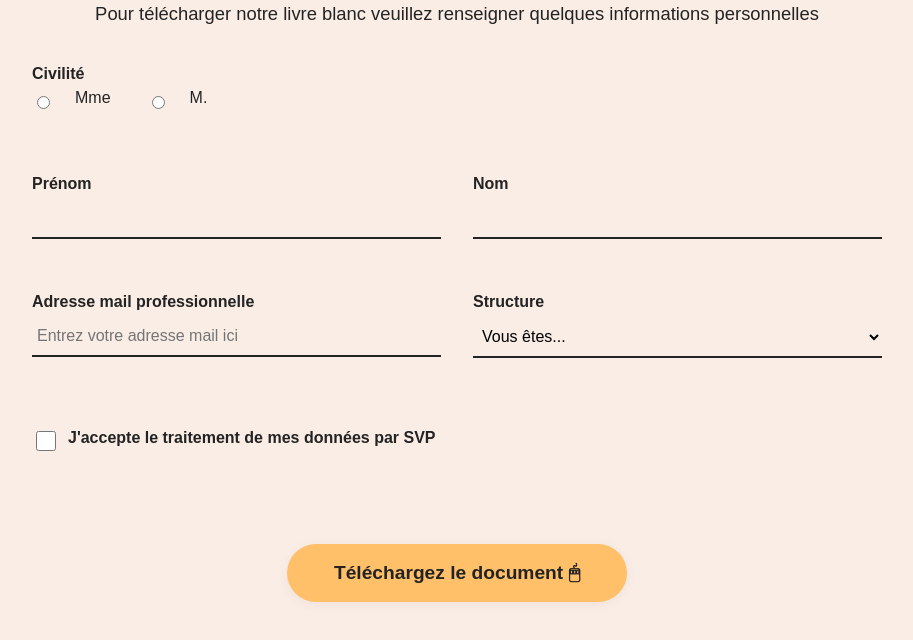
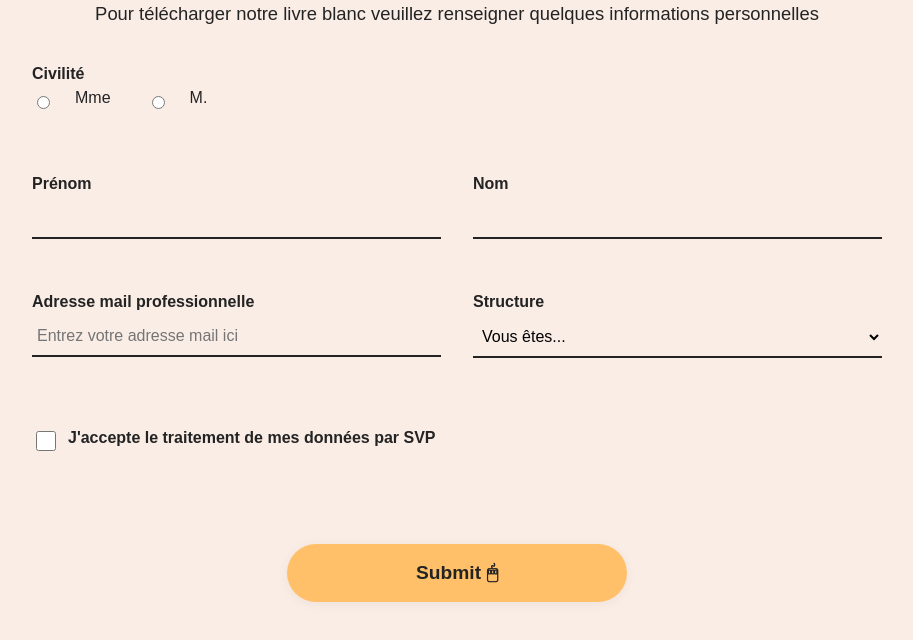
Before and after one commit to Jhoalz09/Data-cloud, a plain HTML site: page index.html in a window 1280 px wide. Shown: the part 218-858 px from the top of the page, without its empty margins (183-1096 px from the left). Drawn offline with Linux system fonts and the light colour scheme.

Commit message:
submit button

```diff
--- a/index.html
+++ b/index.html
@@ -172,7 +172,7 @@
                 </div>
             </div>
             <button type="submit" class="submit-btn">
-                Téléchargez le document &#128433;
+                Submit &#128433;
             </button>
         </form>
     </div>
```
